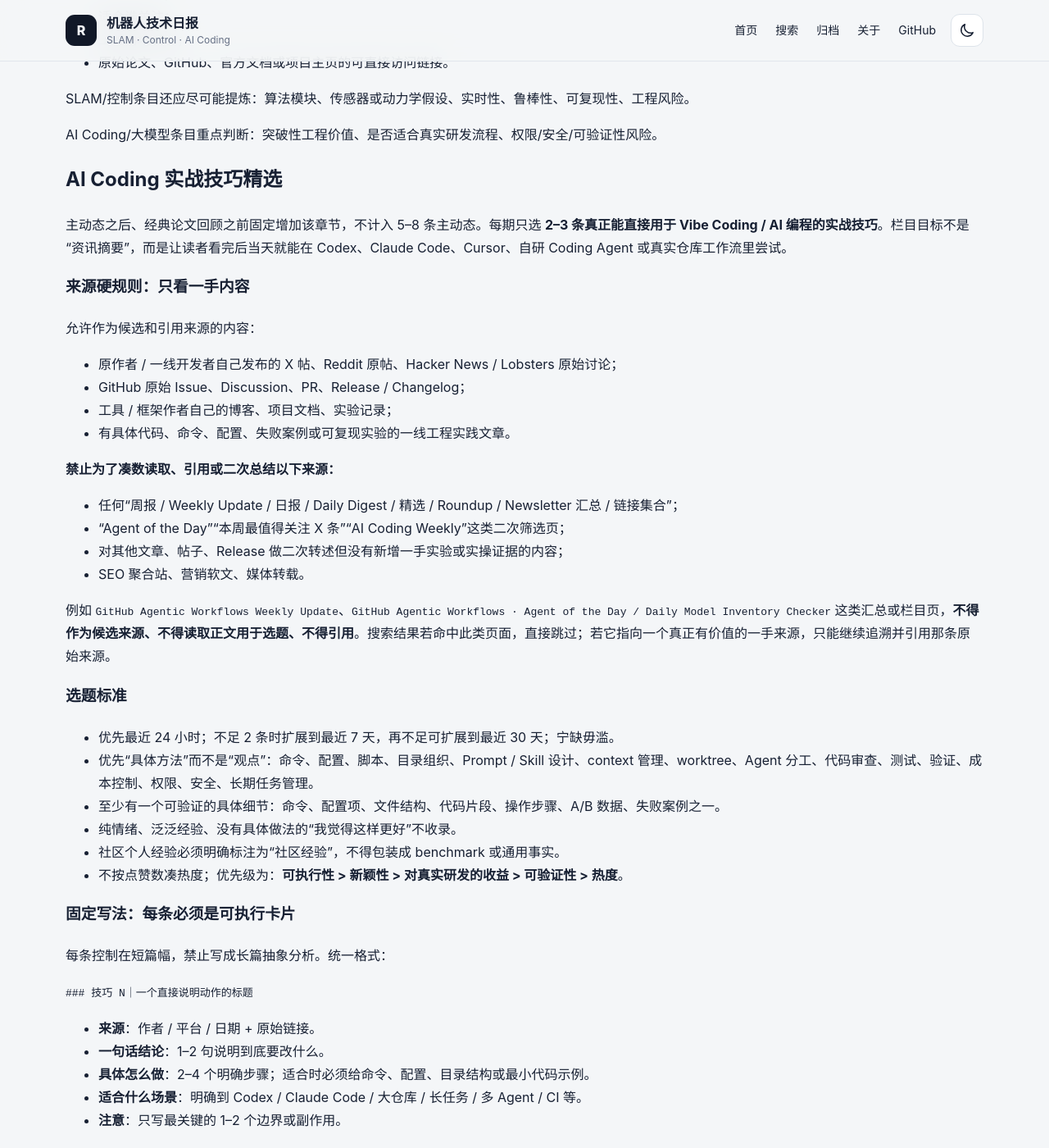
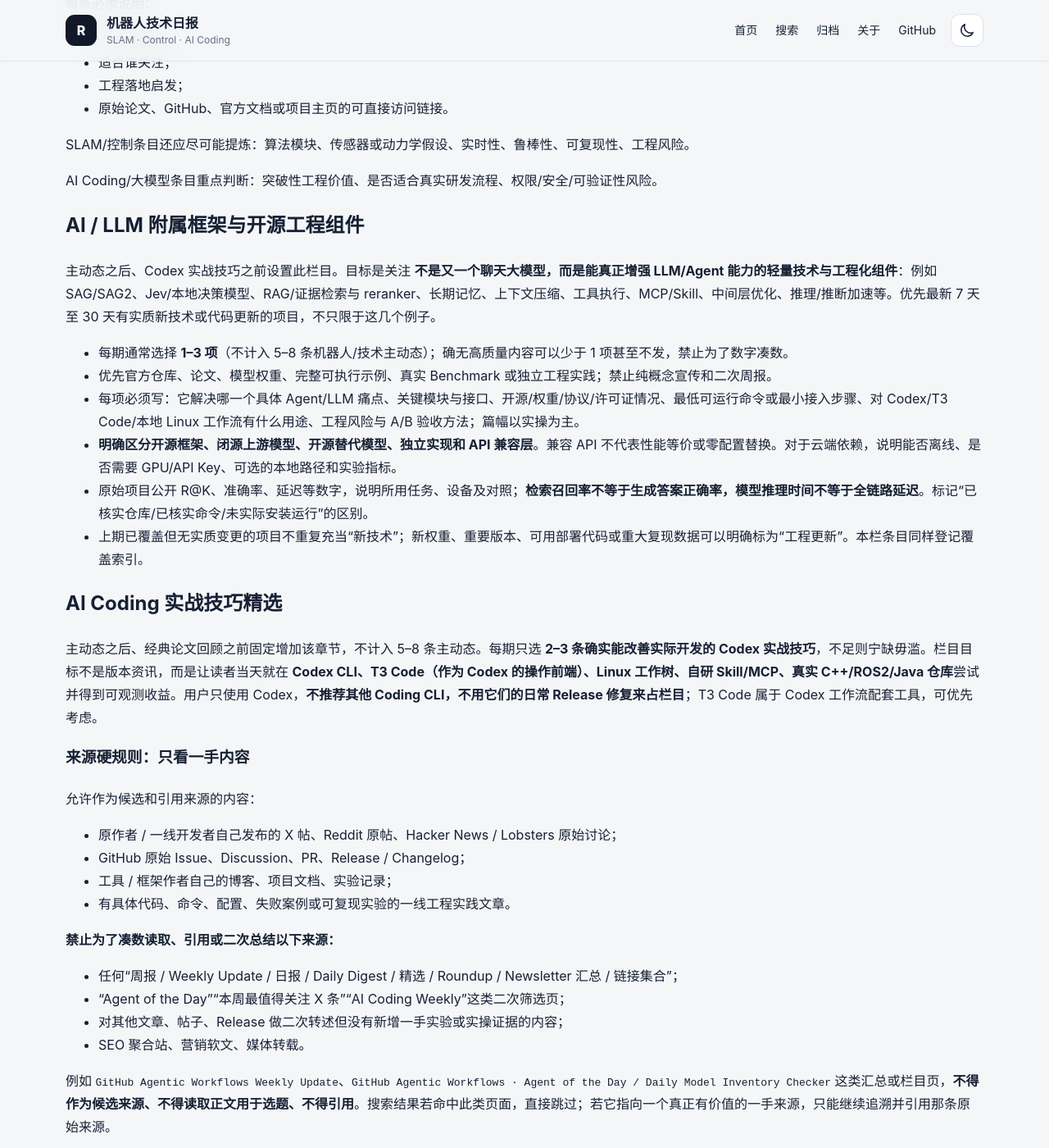
Before and after one commit to helywin/daily, a Jekyll site: the page built from robotics-brief-task-spec.md, in a window 1280 px wide and 1400 px high, scrolled down 1033 px. Shown: the whole window at 82% size. Built offline with Jekyll 4.4.1, drawn with Linux system fonts in a browser that asks for light colours; our own code applies the rules of GitHub Pages for plain Markdown files; some of the changed text lies outside the part shown.

Commit message:
docs: focus robotics AI briefs on buildable LLM components and Codex workflows

```diff
--- a/robotics-brief-task-spec.md
+++ b/robotics-brief-task-spec.md
@@ -8,8 +8,9 @@
 
 1. 视觉 SLAM、激光 SLAM、LiDAR-inertial SLAM、多传感器融合定位建图、回环检测、地图压缩、动态环境鲁棒定位；
 2. 机器人控制、运动规划、轨迹优化、MPC、强化学习控制、安全强化学习、sim-to-real、端到端控制；
-3. vibe coding / AI coding agent 的突破性技术、框架、开源项目、工程工作流与安全治理；
-4. 最新大模型、代码模型、多模态模型、机器人基础模型和端侧模型。
+3. Codex/AI Coding Agent 的突破性技术、框架、开源项目、工程工作流与安全治理；
+4. **LLM 附属框架与工程组件**：检索增强与证据路由（SAG/SAG2 等）、小型判断/打分/重排模型（Jev/jevos 等）、Agent 记忆/上下文管理、工具协议、推理加速与可验证中间层；优先实际有代码、可在 Linux 或通用环境运行的项目；
+5. 最新大模型、代码模型、多模态模型、机器人基础模型和端侧模型。
 
 ## 检索与时间窗口
 
@@ -40,9 +41,20 @@
 
 AI Coding/大模型条目重点判断：突破性工程价值、是否适合真实研发流程、权限/安全/可验证性风险。
 
+## AI / LLM 附属框架与开源工程组件
+
+主动态之后、Codex 实战技巧之前设置此栏目。目标是关注 **不是又一个聊天大模型，而是能真正增强 LLM/Agent 能力的轻量技术与工程化组件**：例如 SAG/SAG2、Jev/本地决策模型、RAG/证据检索与 reranker、长期记忆、上下文压缩、工具执行、MCP/Skill、中间层优化、推理/推断加速等。优先最新 7 天至 30 天有实质新技术或代码更新的项目，不只限于这几个例子。
+
+- 每期通常选择 **1–3 项**（不计入 5–8 条机器人/技术主动态）；确无高质量内容可以少于 1 项甚至不发，禁止为了数字凑数。
+- 优先官方仓库、论文、模型权重、完整可执行示例、真实 Benchmark 或独立工程实践；禁止纯概念宣传和二次周报。
+- 每项必须写：它解决哪一个具体 Agent/LLM 痛点、关键模块与接口、开源/权重/协议/许可证情况、最低可运行命令或最小接入步骤、对 Codex/T3 Code/本地 Linux 工作流有什么用途、工程风险与 A/B 验收方法；篇幅以实操为主。
+- **明确区分开源框架、闭源上游模型、开源替代模型、独立实现和 API 兼容层**。兼容 API 不代表性能等价或零配置替换。对于云端依赖，说明能否离线、是否需要 GPU/API Key、可选的本地路径和实验指标。
+- 原始项目公开 R@K、准确率、延迟等数字，说明所用任务、设备及对照；**检索召回率不等于生成答案正确率，模型推理时间不等于全链路延迟**。标记“已核实仓库/已核实命令/未实际安装运行”的区别。
+- 上期已覆盖但无实质变更的项目不重复充当“新技术”；新权重、重要版本、可用部署代码或重大复现数据可以明确标为“工程更新”。本栏条目同样登记覆盖索引。
+
 ## AI Coding 实战技巧精选
 
-主动态之后、经典论文回顾之前固定增加该章节，不计入 5–8 条主动态。每期只选 **2–3 条真正能直接用于 Vibe Coding / AI 编程的实战技巧**。栏目目标不是“资讯摘要”，而是让读者看完后当天就能在 Codex、Claude Code、Cursor、自研 Coding Agent 或真实仓库工作流里尝试。
+主动态之后、经典论文回顾之前固定增加该章节，不计入 5–8 条主动态。每期只选 **2–3 条确实能改善实际开发的 Codex 实战技巧**，不足则宁缺毋滥。栏目目标不是版本资讯，而是让读者当天就在 **Codex CLI、T3 Code（作为 Codex 的操作前端）、Linux 工作树、自研 Skill/MCP、真实 C++/ROS2/Java 仓库**尝试并得到可观测收益。用户只使用 Codex，**不推荐其他 Coding CLI，不用它们的日常 Release 修复来占栏目**；T3 Code 属于 Codex 工作流配套工具，可优先考虑。
 
 ### 来源硬规则：只看一手内容
 
@@ -64,7 +76,9 @@
 
 ### 选题标准
 
-- 优先最近 24 小时；不足 2 条时扩展到最近 7 天，再不足可扩展到最近 30 天；宁缺毋滥。
+- 优先最近 24 小时；不足 2 条时扩展到最近 7 天、30 天，允许回补近 90 天仍有高工程价值的新工具/Skill；宁缺毋滥。**工程收益和可用性优先于公告时间。**
+- 优先 Codex 真正可用的开源工具、T3 Code 深度用法、可安装 Skill、MCP、Repo 索引、上下文和工作树治理、断点恢复、测试优化、成本与速度 A/B。必须验证运行入口，不要只推荐“去更新版本”。
+- 禁止将不适用用户的其他厂商 Coding CLI 版本说明、无实际改善的 Changelog、空泛 Prompt 技巧拿来填空。
 - 优先“具体方法”而不是“观点”：命令、配置、脚本、目录组织、Prompt / Skill 设计、context 管理、worktree、Agent 分工、代码审查、测试、验证、成本控制、权限、安全、长期任务管理。
 - 至少有一个可验证的具体细节：命令、配置项、文件结构、代码片段、操作步骤、A/B 数据、失败案例之一。
 - 纯情绪、泛泛经验、没有具体做法的“我觉得这样更好”不收录。
@@ -80,7 +94,7 @@
 - **来源**：作者 / 平台 / 日期 + 原始链接。
 - **一句话结论**：1–2 句说明到底要改什么。
 - **具体怎么做**：2–4 个明确步骤；适合时必须给命令、配置、目录结构或最小代码示例。
-- **适合什么场景**：明确到 Codex / Claude Code / 大仓库 / 长任务 / 多 Agent / CI 等。
+- **适合什么场景**：明确到 Codex / T3 Code / Linux / C++ / ROS2 / 大仓库 / 长任务 / CI 等。
 - **注意**：只写最关键的 1–2 个边界或副作用。
 
 禁止用“为什么重要 / 工程启发 / 突破性价值”这类论文式小标题堆叠该栏目；如果一条技巧看完仍无法知道“下一步具体做什么”，则不应入选。
@@ -105,6 +119,7 @@
 - `# 机器人 / SLAM / 控制 / AI Coding 技术深度简报｜YYYY-MM-DD`
 - `## 摘要`
 - `## 1. ...` 至实际数量的连续编号主动态
+- `## AI / LLM 附属框架与开源工程组件`（有可核实的工程条目时）
 - `## AI Coding 实战技巧精选`
 - `## 经典论文回顾`
 - `## 今日结论`
@@ -161,7 +176,8 @@
 文章归档并验证后，再次读取 `robotics-brief-covered-items.md` 获取当前 blob SHA。
 
 - 追加当天首次覆盖的论文/项目；
-- 追加当天 AI Coding 实战技巧精选条目，并在备注中标记“AI Coding 实战技巧精选”；
+- 追加当天 AI / LLM 附属框架与开源组件条目，备注标记“AI 附属框架/组件”；
+- 追加当天 Codex AI Coding 实战技巧精选条目，并在备注中标记“AI Coding 实战技巧精选”；
 - 对“更新”或“经典复盘”修改最近覆盖日期和备注；
 - 更新文件头部最后更新日期和条目统计说明；
 - commit message：`docs: update robotics brief coverage index for YYYY-MM-DD`。
```
